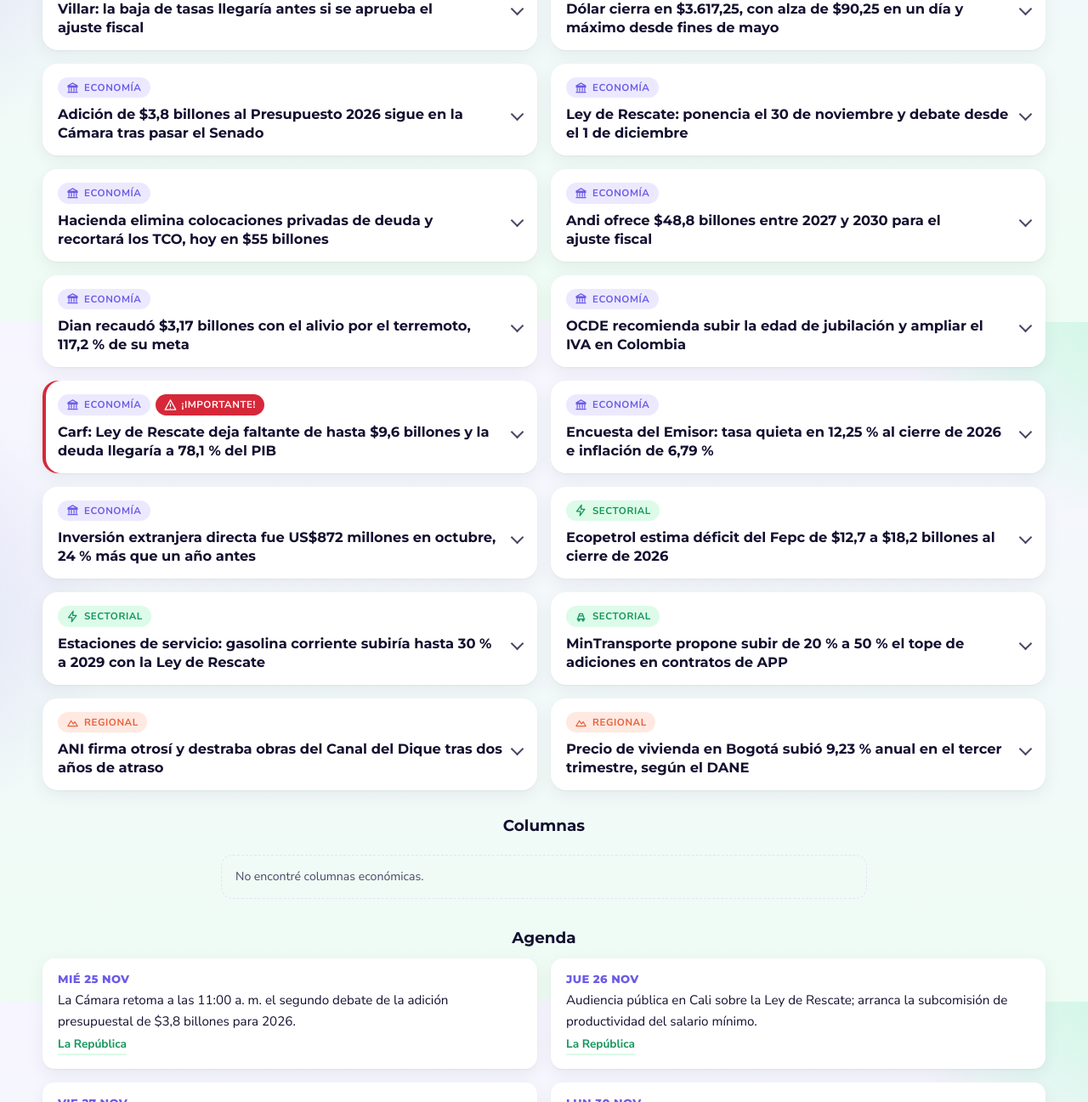
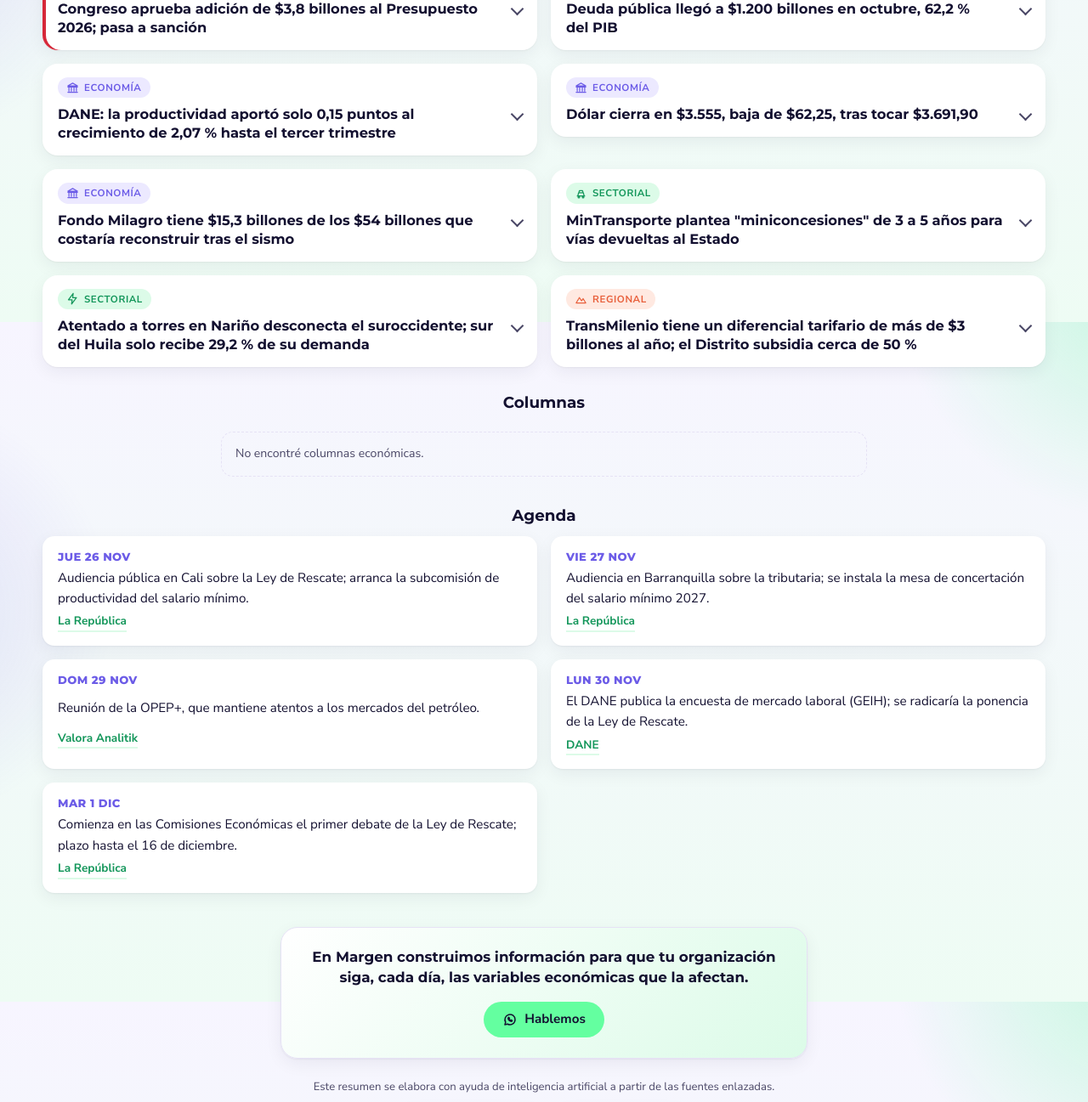
Before and after one commit to andrestrigosr-ops/resumen-economico, a plain HTML site: page index.html in a window 1280 px wide. Shown: the part 421-1718 px from the top of the page at 85% size. Drawn offline with Linux system fonts and the light colour scheme.

Commit message:
Resumen 26 nov 2026
Co-Authored-By: Claude Sonnet 5.5 <noreply@anthropic.com>
Claude-Session: https://claude.ai/code/session_016qAKpcdh8ynPtKXhK46WWK

```diff
--- a/index.html
+++ b/index.html
@@ -159,65 +159,41 @@ li.destacada{outline:3px solid var(--mint);outline-offset:3px}
 <div id="contenido">
 <!-- INICIO CONTENIDO -->
   <h1>Economía Hoy</h1>
-  <p class="fecha">Miércoles 25 de noviembre de 2026 · actualizado a las 6:00 a. m. (hora de Bogotá)</p>
+  <p class="fecha">Jueves 26 de noviembre de 2026 · actualizado a las 6:00 a. m. (hora de Bogotá)</p>
   <h2 class="seccion-titulo">Noticias</h2>
   <ol>
+    <li><span class="tag">Economía</span><span class="tag importante">¡Importante!</span>
+      <h3 class="titular">Congreso aprueba adición de $3,8 billones al Presupuesto 2026; pasa a sanción</h3>
+      <p>La Cámara acogió el texto del Senado: $2,7 billones para el Fondo Milagro y el terremoto del 10 de agosto y $1,1 billones para Colombia Mayor. Traslados por $1,47 billones, $1,2 billones para deudas de Air-e, que deberá reintegrarlos. <a href="https://www.larepublica.co/economia/camara-acogio-el-texto-de-senado-y-aprobo-el-proyecto-de-adicion-presupuestal-4533363">La República, 25/11/2026</a></p></li>
     <li><span class="tag">Economía</span>
-      <h3 class="titular">Villar: la baja de tasas llegaría antes si se aprueba el ajuste fiscal</h3>
-      <p>El gerente del Banco de la República dijo en el foro Visión Itaú que la reducción no es inminente y que sin ajuste la contención monetaria sería mayor. Inflación esperada 2026: 6,3 %; el PIB creció 0,5 % en el tercer trimestre. <a href="https://www.valoraanalitik.com/banco-de-la-republica-proyecta-que-la-reduccion-de-las-tasas-de-interes-tomara-menos-tiempo-si-se-aprueba-el-ajuste-fiscal/">Valora Analitik, 24/11/2026</a></p></li>
+      <h3 class="titular">Deuda pública llegó a $1.200 billones en octubre, 62,2 % del PIB</h3>
+      <p>Interna: $938 billones (48,7 % del PIB); externa: $261 billones (13,5 %). Subió cerca de $20 billones frente a octubre de 2025, según datos de Hacienda. La presión de vencimientos se concentra en 2027. <a href="https://www.larepublica.co/economia/deuda-publica-en-octubre-llego-a-1-200-billones-equivale-a-62-2-del-pib-4533199">La República, 25/11/2026</a></p></li>
     <li><span class="tag">Economía</span>
-      <h3 class="titular">Dólar cierra en $3.617,25, con alza de $90,25 en un día y máximo desde fines de mayo</h3>
-      <p>Rango de $3.520 a $3.645 y US$1.615 millones negociados. Analistas citan la advertencia del Carf sobre la Ley de Rescate. El Brent subió 1,55 % a US$88,02. <a href="https://www.valoraanalitik.com/dolar-en-colombia-rompe-la-barrera-de-los-3-600-y-toca-maximos-no-vistos-desde-finales-de-mayo/">Valora Analitik, 24/11/2026</a></p></li>
+      <h3 class="titular">DANE: la productividad aportó solo 0,15 puntos al crecimiento de 2,07 % hasta el tercer trimestre</h3>
+      <p>La mesa del salario mínimo 2027 arranca el 27/11/2026; con inflación cercana a 6,5 % y esa productividad, el piso del alza sería 6,67 %. En 2025 la productividad fue 0,91 %. <a href="https://www.larepublica.co/economia/el-salario-minimo-del-proximo-ano-empezara-a-discutirse-con-productividad-de-0-15-4532956">La República, 26/11/2026</a></p></li>
     <li><span class="tag">Economía</span>
-      <h3 class="titular">Adición de $3,8 billones al Presupuesto 2026 sigue en la Cámara tras pasar el Senado</h3>
-      <p>Incluye $2,7 billones para el Fondo Milagro y la emergencia del terremoto del 10 de agosto y $1,1 billones para Colombia Mayor. Traslados por $1,2 billones pagan deudas de Air-e, que deberá reembolsarlos. Debate en Cámara el 25/11/2026, 11:00 a. m. <a href="https://www.larepublica.co/economia/debate-de-adicion-presupuestal-continuara-este-miercoles-en-camara-senado-ya-aprobo-4532567">La República, 24/11/2026</a></p></li>
+      <h3 class="titular">Dólar cierra en $3.555, baja de $62,25, tras tocar $3.691,90</h3>
+      <p>Una fuerte oferta de divisas revirtió casi $137 desde el máximo del día; se negociaron US$1.856,7 millones. El Brent subió 1,70 % a US$90,29, con OPEP+ reunida el 29/11/2026. <a href="https://www.valoraanalitik.com/dolar-en-colombia-se-desploma-mas-de-60-y-cierra-en-3-555-a-pesar-de-haberse-acercado-a-los-3-700/">Valora Analitik, 25/11/2026</a></p></li>
     <li><span class="tag">Economía</span>
-      <h3 class="titular">Ley de Rescate: ponencia el 30 de noviembre y debate desde el 1 de diciembre</h3>
-      <p>Las Comisiones Económicas tienen hasta el 16 de diciembre. El Gobierno retiró el cambio al IVA y sumaría recortes de gasto; Hacienda plantea un ajuste de 70 % por gasto, mientras el Centro Democrático dice que es de 23 %. <a href="https://www.larepublica.co/economia/ponencia-de-la-ley-de-rescate-se-radicara-el-lunes-y-el-debate-iniciara-el-1-de-diciembre-4532208">La República, 24/11/2026</a></p></li>
-    <li><span class="tag">Economía</span>
-      <h3 class="titular">Hacienda elimina colocaciones privadas de deuda y recortará los TCO, hoy en $55 billones</h3>
-      <p>El director de Crédito Público busca pasar de 80 % deuda local a dos tercios local y un tercio externa. Las necesidades de financiamiento rondan 9 % del PIB por año y los TCO equivalen a cerca de 3 puntos del PIB. <a href="https://www.valoraanalitik.com/minhacienda-elimina-las-colocaciones-privadas-de-deuda-y-proyecta-una-drastica-reduccion-de-titulos-a-corto-plazo/">Valora Analitik, 24/11/2026</a></p></li>
-    <li><span class="tag">Economía</span>
-      <h3 class="titular">Andi ofrece $48,8 billones entre 2027 y 2030 para el ajuste fiscal</h3>
-      <p>Incluye $34,1 billones por mantener la renta corporativa en 35 % hasta 2030 y $14,7 billones en aportes a salud de empleadores por quienes ganen más de cuatro mínimos. Pide mantener sin IVA la canasta familiar. <a href="https://www.larepublica.co/economia/andi-propuso-un-aporte-empresarial-de-48-8-billones-para-apoyar-el-ajuste-fiscal-4531587">La República, 24/11/2026</a></p></li>
-    <li><span class="tag">Economía</span>
-      <h3 class="titular">Dian recaudó $3,17 billones con el alivio por el terremoto, 117,2 % de su meta</h3>
-      <p>Superó en $465.518 millones la meta de $2,7 billones del Decreto 1419; 161.304 contribuyentes se acogieron entre el 17/09 y el 19/11/2026. IVA aportó 40,6 % del recaudo y Bogotá 41,1 %. <a href="https://www.larepublica.co/economia/dian-recaudo-3-17-billones-con-el-alivio-tributario-para-atender-la-crisis-por-el-terremoto-4532491">La República, 24/11/2026</a></p></li>
-    <li><span class="tag">Economía</span>
-      <h3 class="titular">OCDE recomienda subir la edad de jubilación y ampliar el IVA en Colombia</h3>
-      <p>Propone eliminar exenciones del IVA, bajar la renta empresarial de 35 % a 30 % y retirar el voto del ministro de Hacienda en la Junta del Banco. El mínimo equivale a 91 %–100 % del salario mediano. <a href="https://www.portafolio.co/economia/las-medidas-mas-dificiles-que-la-ocde-recomienda-a-colombia-y-que-considera-politicamente-complejas-507021">Portafolio, 24/11/2026</a></p></li>
-    <li><span class="tag">Economía</span><span class="tag importante">¡Importante!</span>
-      <h3 class="titular">Carf: Ley de Rescate deja faltante de hasta $9,6 billones y la deuda llegaría a 78,1 % del PIB</h3>
-      <p>El Comité de la Regla Fiscal dice que excluir canasta e insumos agrícolas del IVA resta $18,4 a $20 billones desde 2028, y que Hacienda proyecta 64 %. Pide recortes adicionales de $3,3 billones en 2026. <a href="https://www.larepublica.co/economia/carf-advierte-que-ley-de-rescate-no-seria-suficiente-dejaria-un-faltante-de-9-6-billones-4531489">La República, 23/11/2026</a></p></li>
-    <li><span class="tag">Economía</span>
-      <h3 class="titular">Encuesta del Emisor: tasa quieta en 12,25 % al cierre de 2026 e inflación de 6,79 %</h3>
-      <p>Analistas ven un máximo de 12,5 % a inicios de 2027 y 11 % en diciembre de 2027. Esperan dólar de $3.300 a fin de año; el Banco proyecta inflación de 7,1 %. La junta de diciembre es la última del año. <a href="https://www.larepublica.co/economia/encuesta-del-emisor-anticipa-que-tasa-se-mantendra-quieta-y-cerrara-el-ano-en-12-25-4530829">La República, 23/11/2026</a></p></li>
-    <li><span class="tag">Economía</span>
-      <h3 class="titular">Inversión extranjera directa fue US$872 millones en octubre, 24 % más que un año antes</h3>
-      <p>Suma US$7.556 millones en enero-octubre. Hidrocarburos y minería aportaron US$647 millones (74 %). Completa 18 meses sin llegar a US$1.000 millones mensuales, según la balanza cambiaria del Banco de la República. <a href="https://www.larepublica.co/economia/en-octubre-la-ied-completo-18-meses-consecutivos-sin-alcanzar-us-1-000-millones-mensuales-4530674">La República, 23/11/2026</a></p></li>
+      <h3 class="titular">Fondo Milagro tiene $15,3 billones de los $54 billones que costaría reconstruir tras el sismo</h3>
+      <p>Destinaría 77 % a salud, educación, vivienda e infraestructura y 23 % al sector productivo. Hay 255.000 viviendas averiadas y 51.000 destruidas; obras por impuestos cubrirían el faltante. <a href="https://www.larepublica.co/economia/fondo-milagro-tiene-uno-de-cada-cuatro-pesos-que-requiere-para-la-reconstruccion-4533128">La República, 25/11/2026</a></p></li>
     <li><span class="tag">Sectorial</span>
-      <h3 class="titular">Ecopetrol estima déficit del Fepc de $12,7 a $18,2 billones al cierre de 2026</h3>
-      <p>El diésel se vendió $7.545 por galón bajo su precio de reconocimiento; la cuenta por cobrar al Fondo es de $11,8 billones. Ecopetrol trabaja con Hacienda para monetizarla; caja de $16,3 billones. <a href="https://www.valoraanalitik.com/presidente-de-ecopetrol-insiste-en-que-hueco-fiscal-del-fepc-se-mantiene-por-precio-del-diesel/">Valora Analitik, 22/11/2026</a></p></li>
+      <h3 class="titular">MinTransporte plantea "miniconcesiones" de 3 a 5 años para vías devueltas al Estado</h3>
+      <p>La ministra Elsa Noguera lo dijo en el Congreso de Infraestructura; busca mantener corredores que pasaron al Invías sin esperar nuevas concesiones. La inversión en transporte cayó de 3 % a cerca de 1 % del PIB. <a href="https://www.portafolio.co/economia/gobierno/gobierno-plantea-miniconcesiones-de-tres-a-cinco-anos-para-recuperar-las-vias-que-fueron-devueltas-al-estado-507095">Portafolio, 25/11/2026</a></p></li>
     <li><span class="tag">Sectorial</span>
-      <h3 class="titular">Estaciones de servicio: gasolina corriente subiría hasta 30 % a 2029 con la Ley de Rescate</h3>
-      <p>Somos Uno estima alza de hasta $2.328 por galón en pesos constantes por el IVA al ingreso del productor (de 5 % a 19 %) desde el 1 de enero de 2028. Pide reflejarlo en la estructura de precios de la CREG. <a href="https://www.larepublica.co/economia/estaciones-de-servicio-advierten-que-la-gasolina-podria-subir-hasta-30-por-ley-de-rescate-4531075">La República, 23/11/2026</a></p></li>
-    <li><span class="tag">Sectorial</span>
-      <h3 class="titular">MinTransporte propone subir de 20 % a 50 % el tope de adiciones en contratos de APP</h3>
-      <p>La ministra Elsa Noguera dijo que se incluiría en el Plan Nacional de Desarrollo, para terminar vías como Barranquilla-Cartagena sin recursos inmediatos del presupuesto. Costos logísticos: 16 % frente a meta de 10 %. <a href="https://www.valoraanalitik.com/gobierno-reformar-la-ley-de-app-busca-adiciones-hasta-50-megaproyectos/">Valora Analitik, 23/11/2026</a></p></li>
+      <h3 class="titular">Atentado a torres en Nariño desconecta el suroccidente; sur del Huila solo recibe 29,2 % de su demanda</h3>
+      <p>XM reportó 68 % de la demanda restablecida en Huila, Caquetá, Cauca, Nariño y Putumayo. El Gobierno ordenó un plan de protección de la infraestructura eléctrica y de gas. <a href="https://www.larepublica.co/economia/persisten-fallas-de-luz-en-cinco-departamentos-tras-atentado-en-el-suroccidente-4532990">La República, 25/11/2026</a></p></li>
     <li><span class="tag">Regional</span>
-      <h3 class="titular">ANI firma otrosí y destraba obras del Canal del Dique tras dos años de atraso</h3>
-      <p>Proyecto de 115 km entre Calamar y Cartagena, con dos compuertas y dragado a 2,38 m de profundidad; la ANI estima más de 5.000 empleos en Atlántico, Bolívar y Sucre. <a href="https://www.portafolio.co/economia/infraestructura/canal-del-dique-ani-firma-otrosi-y-destraba-el-inicio-de-obras-tras-dos-anos-de-atraso-en-la-fase-constructiva-506938">Portafolio, 23/11/2026</a></p></li>
-    <li><span class="tag">Regional</span>
-      <h3 class="titular">Precio de vivienda en Bogotá subió 9,23 % anual en el tercer trimestre, según el DANE</h3>
-      <p>Frente a 9,63 % del segundo trimestre y 9,11 % de un año antes; en enero-septiembre acumula 7,81 %. Un inmueble de $300 millones costaría unos $27,7 millones más que hace un año. <a href="https://www.larepublica.co/economia/iindice-de-precios-de-la-propiedad-residencial-en-bogota-tuvo-una-variacion-de-9-23-en-el-tercer-trimestre-de-este-ano-4531143">La República, 23/11/2026</a></p></li>
+      <h3 class="titular">TransMilenio tiene un diferencial tarifario de más de $3 billones al año; el Distrito subsidia cerca de 50 %</h3>
+      <p>La venta de pasajes aporta unos $3,2 a $3,3 billones. La evasión bajó de 15–16 % a 12,8–13 %. La tarifa de 2027 dependerá del salario mínimo, la inflación y los costos. <a href="https://www.larepublica.co/economia/transmilenio-registra-un-diferencial-tarifario-superior-a-3-billones-anuales-4533268">La República, 25/11/2026</a></p></li>
   </ol>
   <h2 class="seccion-titulo">Columnas</h2>
   <p class="nota">No encontré columnas económicas.</p>
   <h2 class="agenda-titulo">Agenda</h2>
   <ul class="agenda">
-    <li><time>Mié 25 nov</time> <span>La Cámara retoma a las 11:00 a. m. el segundo debate de la adición presupuestal de $3,8 billones para 2026.</span> <a href="https://www.larepublica.co/economia/debate-de-adicion-presupuestal-continuara-este-miercoles-en-camara-senado-ya-aprobo-4532567">La República</a></li>
     <li><time>Jue 26 nov</time> <span>Audiencia pública en Cali sobre la Ley de Rescate; arranca la subcomisión de productividad del salario mínimo.</span> <a href="https://www.larepublica.co/economia/congreso-abrira-audiencias-en-bogota-cali-y-barranquilla-para-concertar-la-tributaria-4531030">La República</a></li>
-    <li><time>Vie 27 nov</time> <span>Audiencia en Barranquilla sobre la tributaria; se instala la mesa de concertación del salario mínimo 2027.</span> <a href="https://www.larepublica.co/economia/la-discusion-por-el-proximo-salario-minimo-tendra-menos-de-30-dias-para-llegar-a-acuerdo-4527766">La República</a></li>
+    <li><time>Vie 27 nov</time> <span>Audiencia en Barranquilla sobre la tributaria; se instala la mesa de concertación del salario mínimo 2027.</span> <a href="https://www.larepublica.co/economia/el-salario-minimo-del-proximo-ano-empezara-a-discutirse-con-productividad-de-0-15-4532956">La República</a></li>
+    <li><time>Dom 29 nov</time> <span>Reunión de la OPEP+, que mantiene atentos a los mercados del petróleo.</span> <a href="https://www.valoraanalitik.com/dolar-en-colombia-se-desploma-mas-de-60-y-cierra-en-3-555-a-pesar-de-haberse-acercado-a-los-3-700/">Valora Analitik</a></li>
     <li><time>Lun 30 nov</time> <span>El DANE publica la encuesta de mercado laboral (GEIH); se radicaría la ponencia de la Ley de Rescate.</span> <a href="https://www.dane.gov.co/index.php/calendario">DANE</a></li>
     <li><time>Mar 1 dic</time> <span>Comienza en las Comisiones Económicas el primer debate de la Ley de Rescate; plazo hasta el 16 de diciembre.</span> <a href="https://www.larepublica.co/economia/ponencia-de-la-ley-de-rescate-se-radicara-el-lunes-y-el-debate-iniciara-el-1-de-diciembre-4532208">La República</a></li>
   </ul>
```
